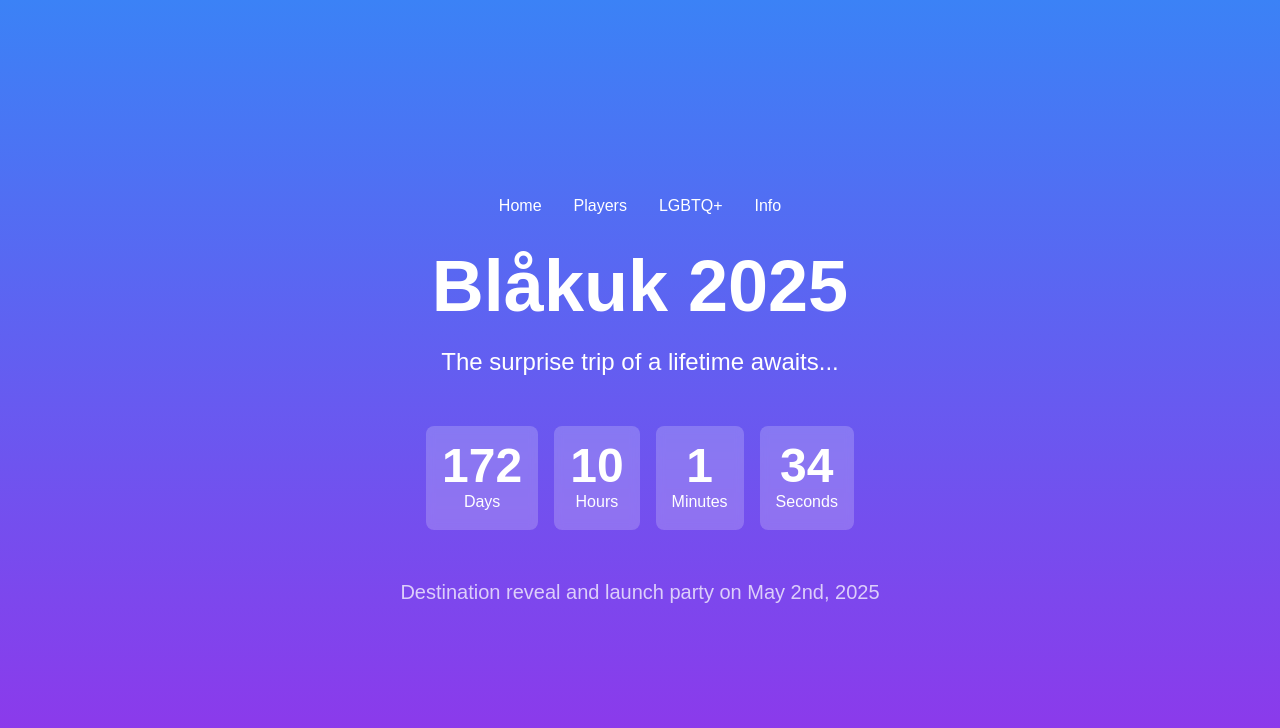
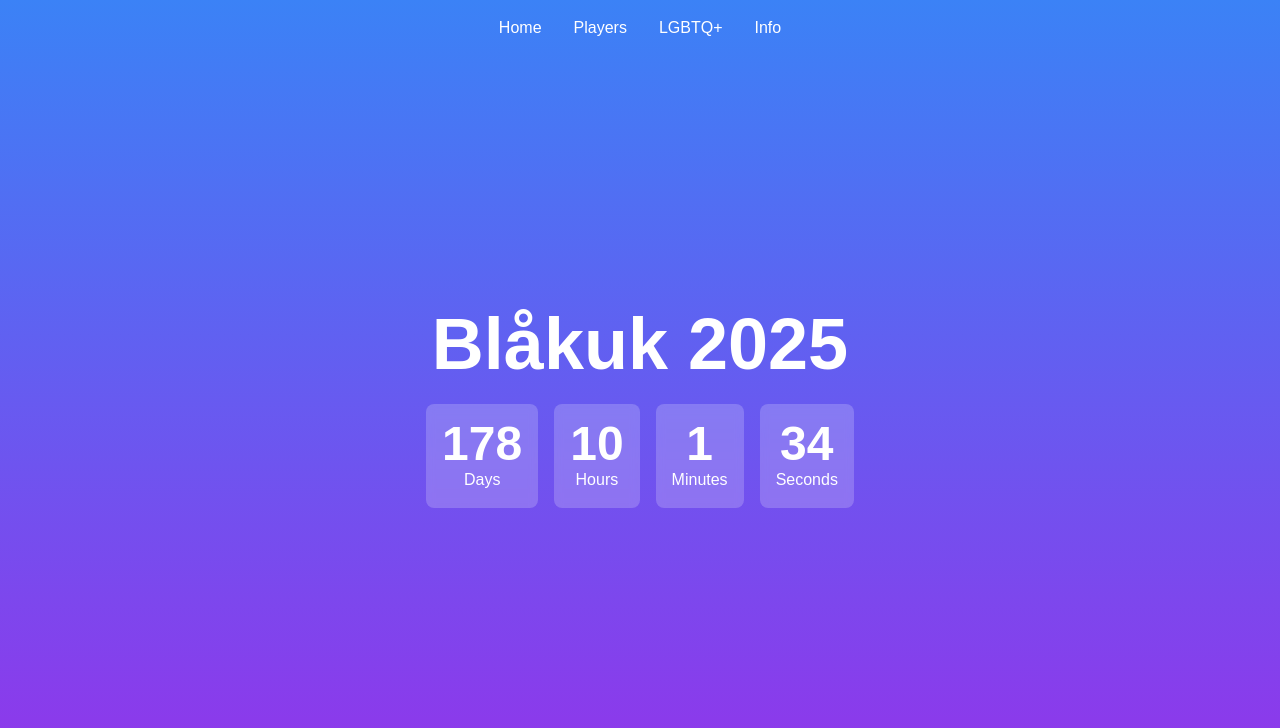
Before and after one commit to erikkjernlie/blaatur, a Next.js app: page / in a window 1280 px wide. Shown: the top 728 px of the page. Built offline with nearby package versions, Linux system fonts and the light colour scheme.

Commit message:
Center bltq and players

```diff
--- a/app/layout.tsx
+++ b/app/layout.tsx
@@ -27,10 +27,14 @@ export default function RootLayout({
   return (
     <html lang="en">
       <body
-        className={`${geistSans.variable} ${geistMono.variable} antialiased min-h-screen flex flex-col bg-gradient-to-b from-blue-500 to-purple-600 text-white items-center justify-center`}
+        className={`${geistSans.variable} ${geistMono.variable} antialiased min-h-screen flex flex-col bg-gradient-to-b from-blue-500 to-purple-600 text-white`}
       >
-        <Navbar />
-        {children}
+        <div className="fixed top-0 left-0 right-0 z-50">
+          <Navbar />
+        </div>
+        <main className="flex-1 w-full flex items-center justify-center mt-16">
+          {children}
+        </main>
       </body>
     </html>
   );
--- a/app/lgbtq/page.tsx
+++ b/app/lgbtq/page.tsx
@@ -2,7 +2,7 @@ import Image from "next/image";
 
 export default function LGBTQPage() {
   return (
-    <div className="min-h-screen bg-gradient-to-b from-blue-500 to-purple-600 text-white p-8">
+    <div className="">
       <div className="max-w-4xl mx-auto text-center">
         <h1 className="text-4xl font-bold mb-8">Hello Jørgen!</h1>
 
--- a/app/players/page.tsx
+++ b/app/players/page.tsx
@@ -28,7 +28,7 @@ const players: Player[] = [
 
 export default function PlayersPage() {
   return (
-    <div className="min-h-screen bg-gradient-to-b from-blue-500 to-purple-600 text-white p-8">
+    <div className="">
       <h1 className="text-4xl font-bold text-center mb-12">The Blue Crew</h1>
 
       <div className="grid grid-cols-1 md:grid-cols-2 lg:grid-cols-3 gap-6">
--- a/components/coming-soon.tsx
+++ b/components/coming-soon.tsx
@@ -14,7 +14,7 @@ export function ComingSoon() {
   });
 
   function calculateTimeLeft() {
-    const difference = +new Date("2025-05-02") - +new Date();
+    const difference = +new Date("2025-05-08") - +new Date();
     let timeLeft = {};
 
     if (difference > 0) {
@@ -36,9 +36,7 @@ export function ComingSoon() {
           <h1 className="text-5xl md:text-7xl font-bold mb-6 animate-fade-in-down">
             Blåkuk 2025
           </h1>
-          <p className="text-xl md:text-2xl mb-12 animate-fade-in-up">
-            The surprise trip of a lifetime awaits...
-          </p>
+
           <div className="flex justify-center space-x-4 mb-12">
             {Object.keys(timeLeft).length ? (
               Object.entries(timeLeft).map(([unit, value]: any) => (
@@ -58,9 +56,6 @@ export function ComingSoon() {
               <span className="text-2xl md:text-4xl">Time's up!</span>
             )}
           </div>
-          <p className="text-lg md:text-xl animate-pulse">
-            Destination reveal and launch party on May 2nd, 2025
-          </p>
         </div>
       </div>
     </div>
```
